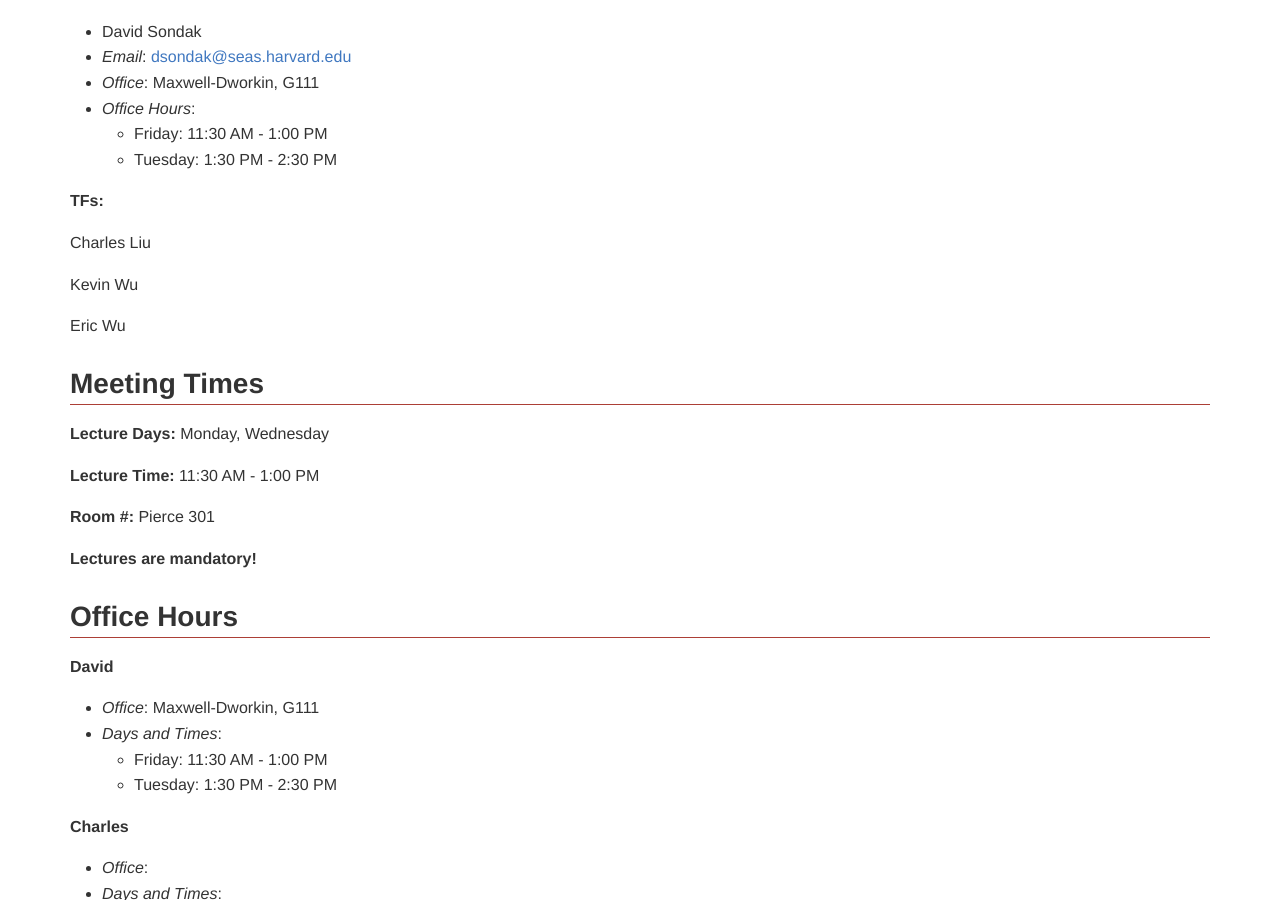
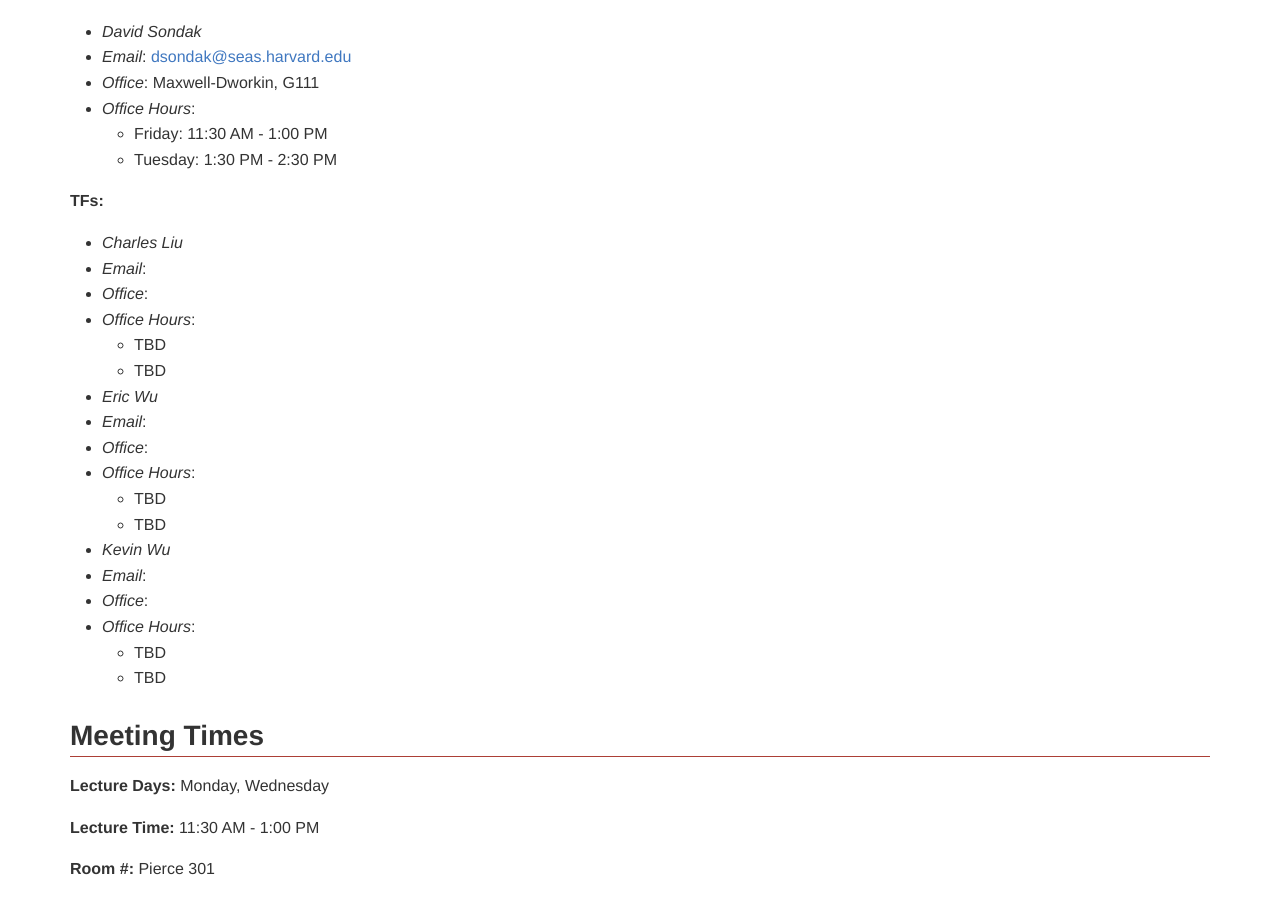
Before and after one commit to xuwd11/cs207_Weidong_Xu, a Jekyll site: the page built from index.md, in a window 1280 px wide and 900 px high, scrolled down 223 px. Built offline with Jekyll 4.4.1, drawn with Linux system fonts in a browser that asks for light colours; nearby versions of some CDN libraries.

Commit message:
Updated TF contact information formatting.

```diff
--- a/index.md
+++ b/index.md
@@ -7,7 +7,7 @@ layout: "default"
 
 **Instructor:**
 
-* David Sondak
+* *David Sondak*
 * *Email*:  <dsondak@seas.harvard.edu>
 * *Office*:  Maxwell-Dworkin, G111
 * *Office Hours*:
@@ -16,11 +16,26 @@ layout: "default"
 
 **TFs:**
 
-  Charles Liu
+* *Charles Liu*
+* *Email*:
+* *Office*:
+* *Office Hours*:
+  * TBD
+  * TBD
 
-  Kevin Wu
+* *Eric Wu*
+* *Email*:
+* *Office*:
+* *Office Hours*:
+  * TBD
+  * TBD
 
-  Eric Wu
+* *Kevin Wu*
+* *Email*:
+* *Office*:
+* *Office Hours*:
+  * TBD
+  * TBD
 
 
 ## Meeting Times
```
